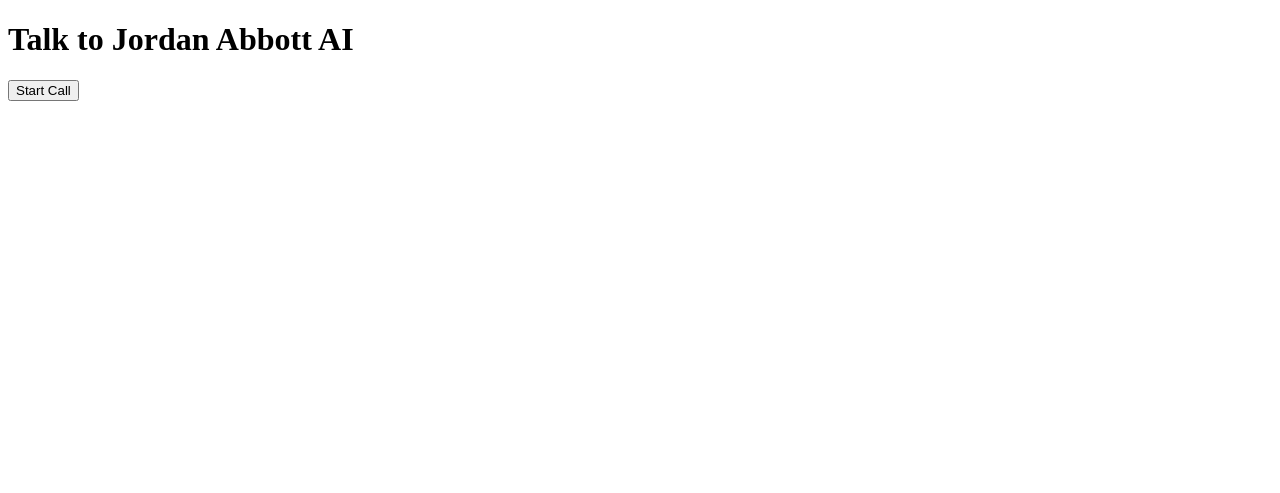
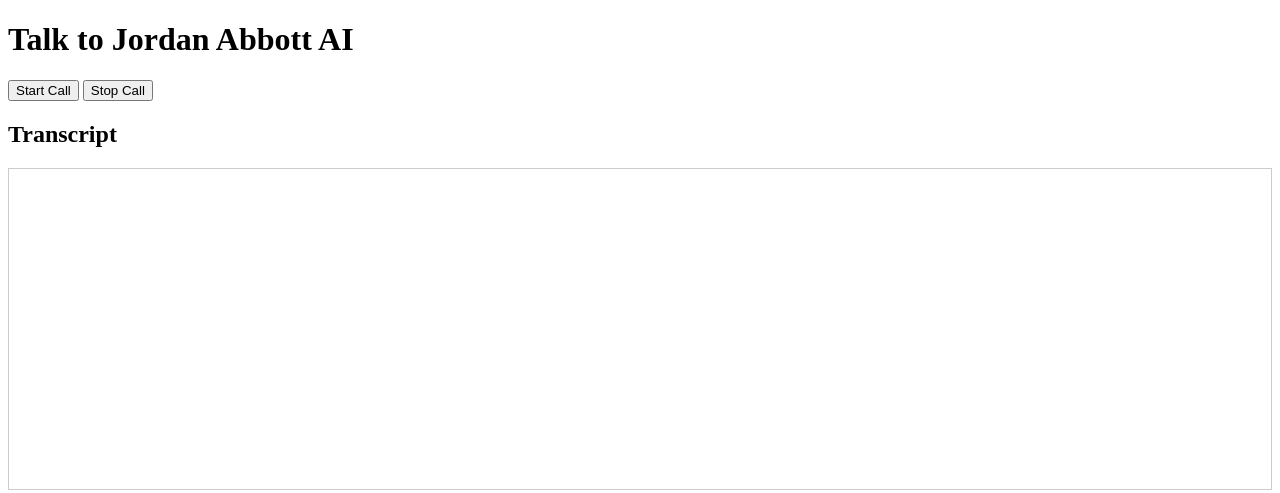
Before and after one commit to jlalonde-code/JordanAbbottNSIC, a website: page Public/index.html in a window 1280 px wide. Drawn offline with Linux system fonts and the light colour scheme.

Commit message:
Add Stop Call button and Transcript section

```diff
--- a/Public/index.html
+++ b/Public/index.html
@@ -6,6 +6,11 @@
   <body>
     <h1>Talk to Jordan Abbott AI</h1>
     <button id="startCall">Start Call</button>
+    <button id="stopCall">Stop Call</button>
+
+    <h2>Transcript</h2>
+    <div id="transcript" style="border:1px solid #ccc; padding:10px; height:300px; overflow:auto;"></div>
+
     <script src="client.js"></script>
   </body>
 </html>
```
